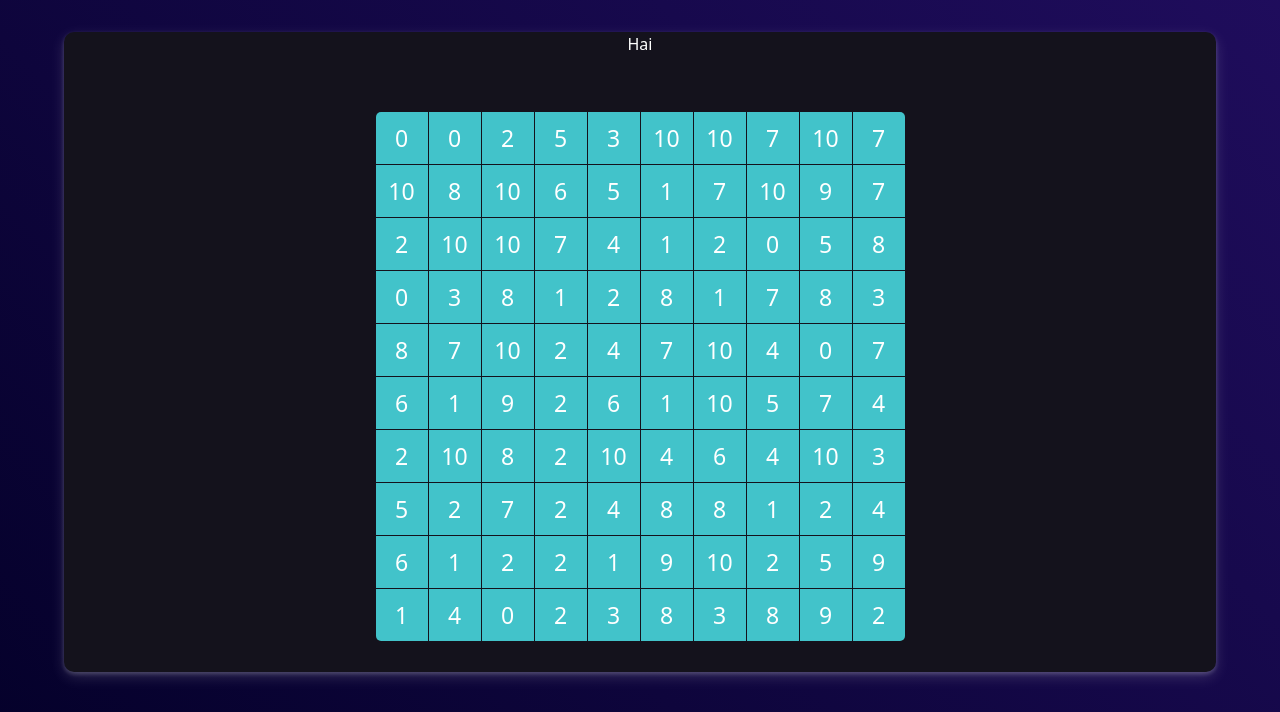
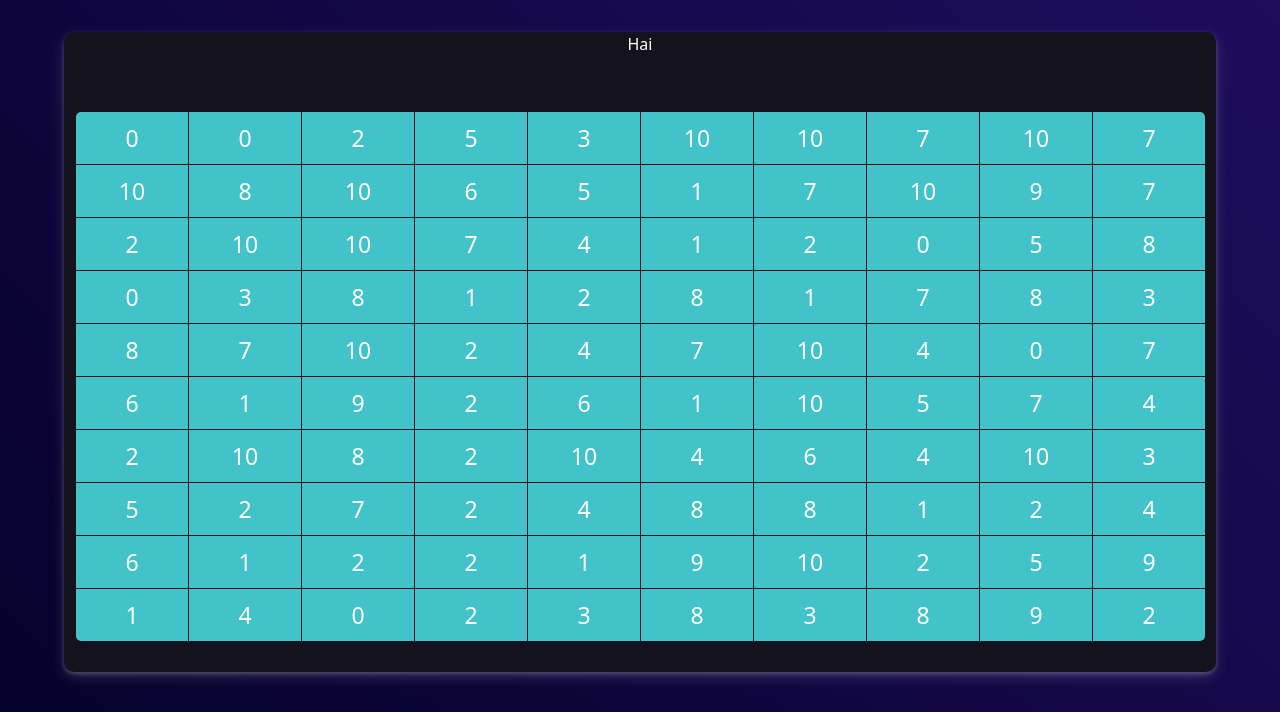
Before and after one commit to budaizalan/undefined, a PHP site: page / in a window 1280 px wide. Shown: the part 72-784 px from the top of the page. Run offline with PHP 8.4, Linux system fonts and the light colour scheme.

Commit message:
Táblajáték stílus

```diff
--- a/MasodikFordulo/style.css
+++ b/MasodikFordulo/style.css
@@ -76,9 +76,9 @@ body{
 }
 
 .cell {
-  width: calc(80vw / var(--map-size));
+  width: calc(100vw / var(--map-size));
   height: calc(80vw / var(--map-size));
-  max-width: calc(65vh / var(--map-size));
+  max-width: calc(140vh / var(--map-size));
   max-height: calc(65vh / var(--map-size));
   background-color: #42c3ca;
 }
```
